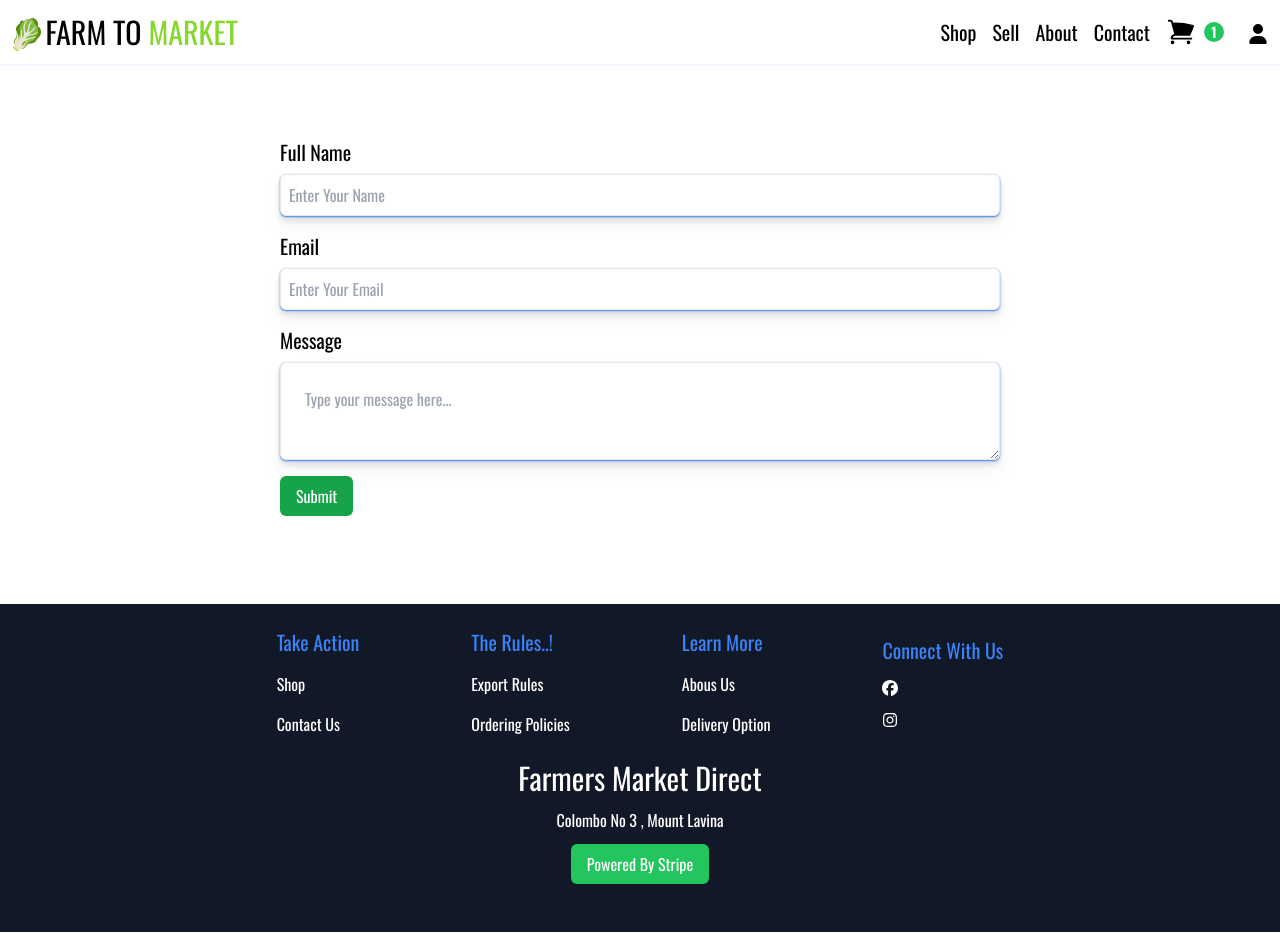
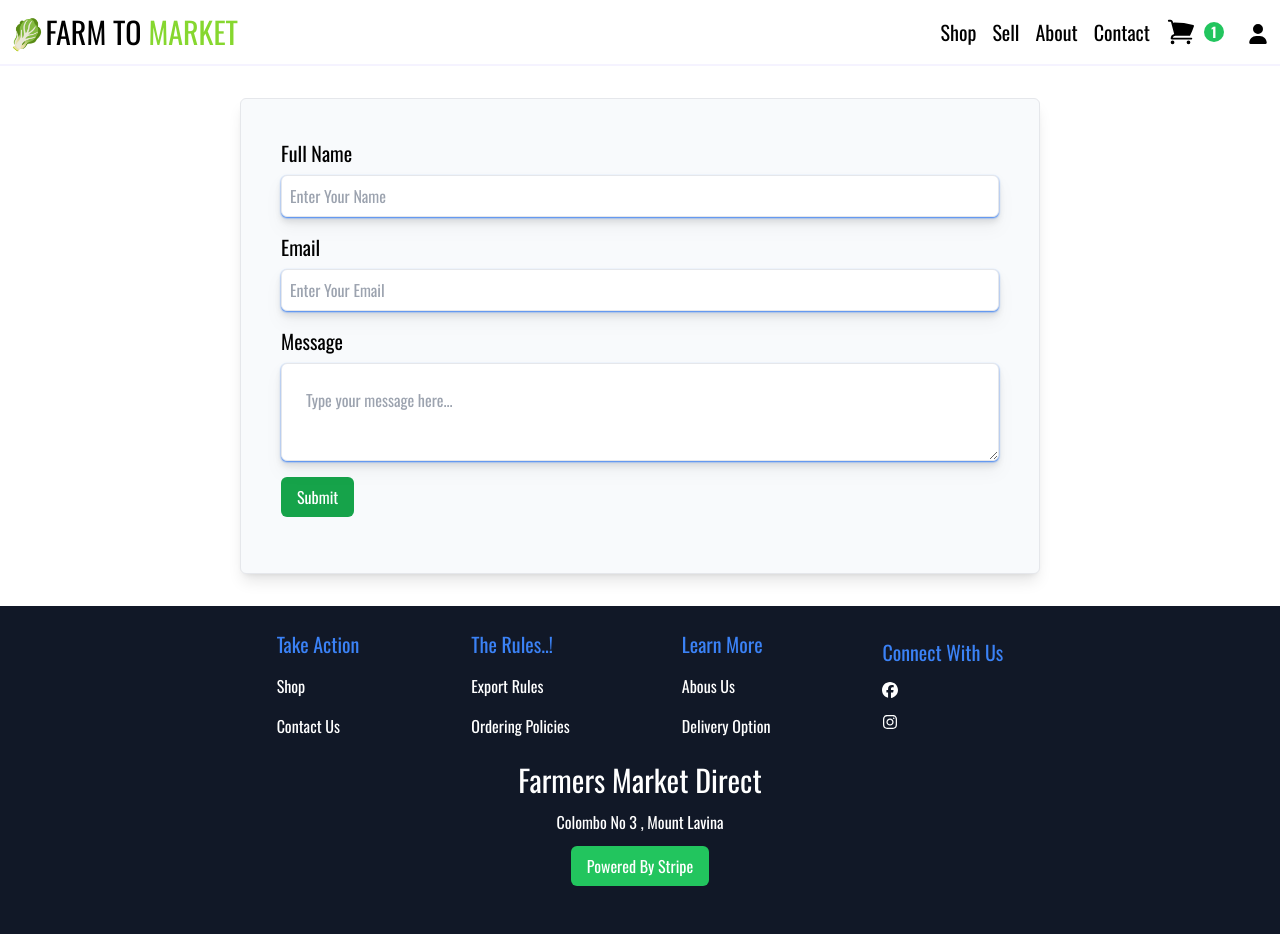
Before and after one commit to LasaX1999/app_farm, a Next.js app: page /contact in a window 1280 px wide. Built offline with nearby package versions, Linux system fonts and the light colour scheme.

Commit message:
style form bg

```diff
--- a/app/contact/page.tsx
+++ b/app/contact/page.tsx
@@ -23,8 +23,8 @@ export default function Form() {
 
   <Header />
 
-   <div className="flex-col flex justify-center items-center ">
-      <form   action="https://formspree.io/f/xbjnwwzj"  method="post" className="flex-col p-10 mt-8 mb-8 rounded-md w-[50rem] "
+   <div className="flex-col flex justify-center items-center  0 ">
+      <form   action="https://formspree.io/f/xbjnwwzj"  method="post" className="flex-col bg-slate-50 shadow-lg border p-10 mt-8 mb-8 rounded-md w-[50rem] "
       >
         <div className="flex-col flex gap-2 mb-4">
           <label className="text-xl" htmlFor="fullname">
```
